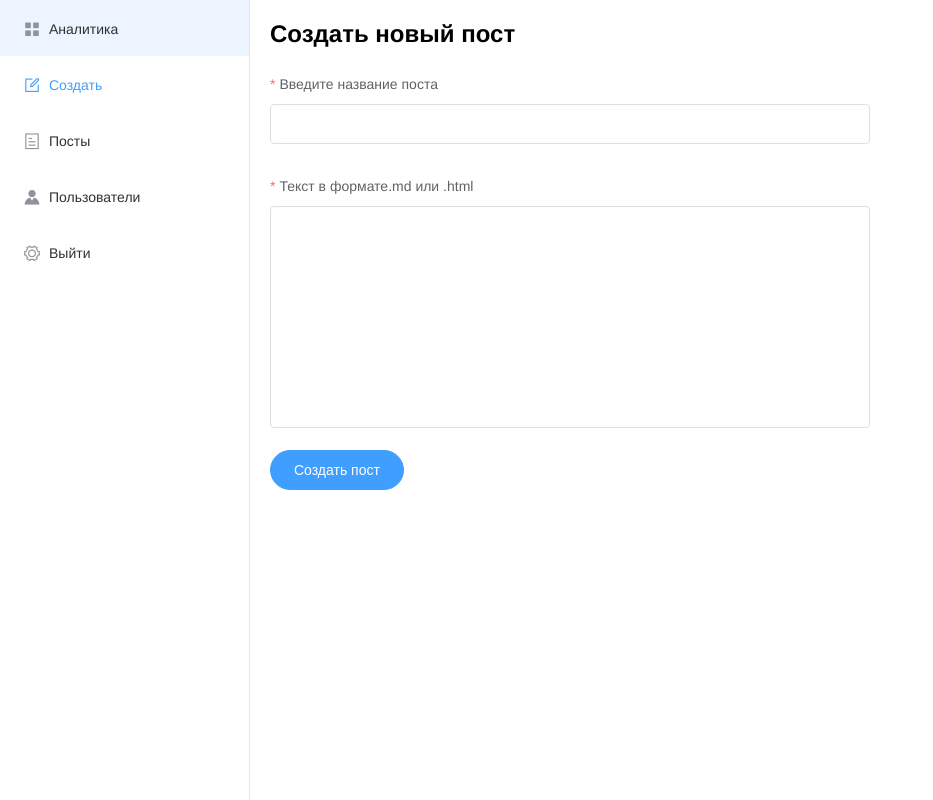
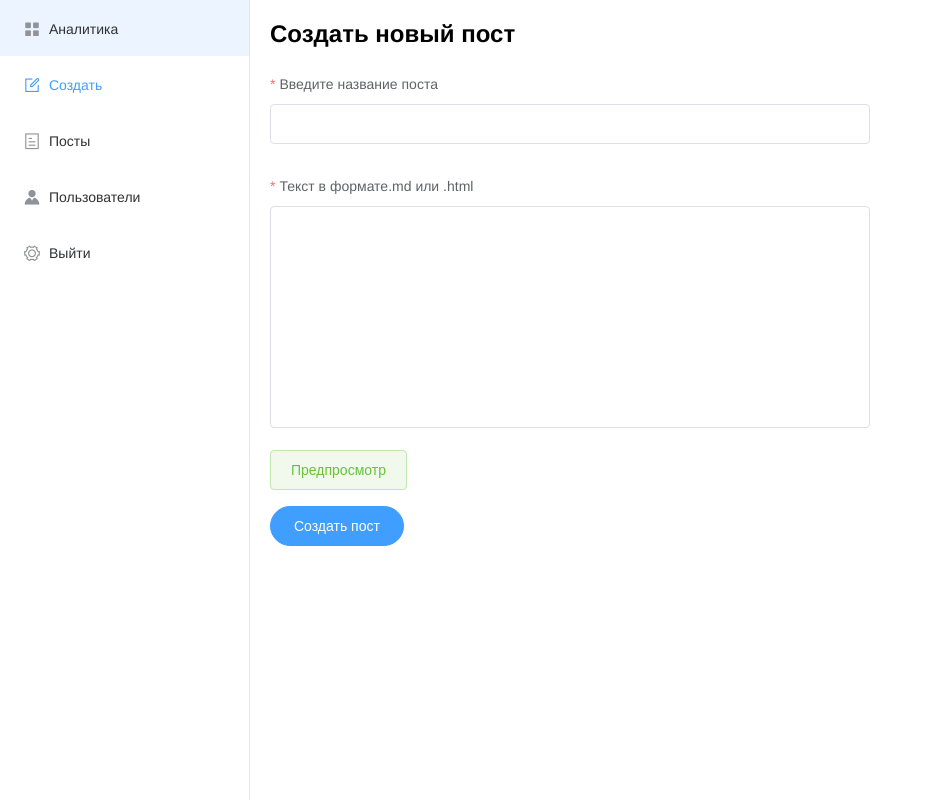
Before and after one commit to vladimirKartyshov/Nuxt-blog, a Nuxt app: page /admin/create in a window 1280 px wide. Shown: the whole page, without its empty margins (0-933 px from the left). Built offline with nearby package versions, Linux system fonts and the light colour scheme; no server answers.

Commit message:
vue-markdown

```diff
--- a/pages/admin/create.vue
+++ b/pages/admin/create.vue
@@ -17,11 +17,19 @@
     <el-form-item label="Текст в формате.md или .html" prop="text">
       <el-input
         type='textarea'
-        v-model.trim="controls.text"
+        v-model="controls.text"
         resize='none'
         :rows='10'
       />
     </el-form-item>
+
+    <el-button class='mb' type='success' plain @click='previewDialog = true'>
+      Предпросмотр
+    </el-button>
+
+    <el-dialog title="Предпросмотр" :visible.sync="previewDialog">
+      {{controls.text}}
+    </el-dialog>
 
     <el-form-item>
       <el-button
@@ -44,6 +52,7 @@ export default {
   middleware: ['admin-auth'],
   data() {
     return {
+      previewDialog: false,
       loading: false,
       controls: {
         title: '',
```
